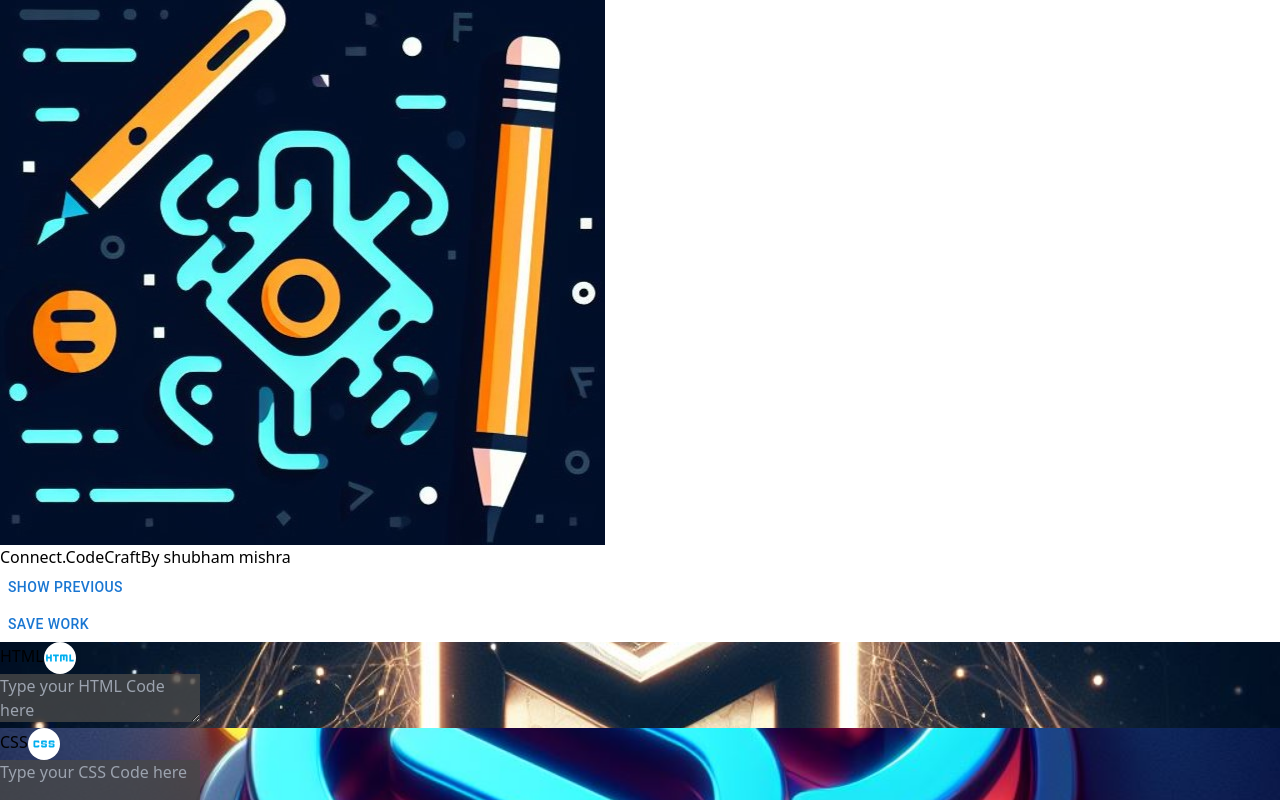
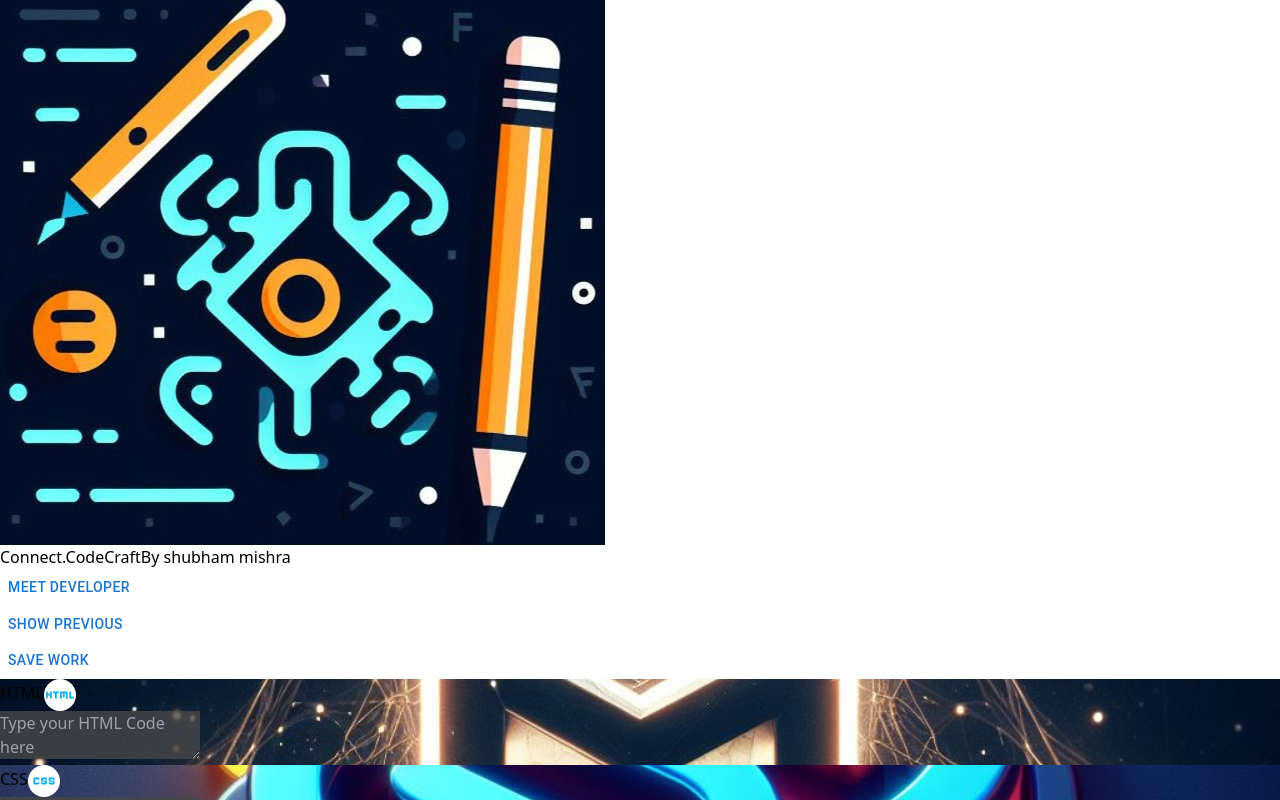
Before and after one commit to shubham-mishra-2003/connect.codecraft, a React (Vite) app: page / in a window 1280 px wide. Shown: the top 800 px of the page. Built offline with nearby package versions, Linux system fonts and the light colour scheme.

Commit message:
Update Header.jsx

```diff
--- a/src/components/Header.jsx
+++ b/src/components/Header.jsx
@@ -1,3 +1,4 @@
+import { Button } from "@mui/material";
 import Logo from "../img/logo.jpeg";
 import SaveButton from "./SaveButton";
 import SavedCodes from "./SavedCodes";
@@ -17,7 +18,12 @@ const Header = () => {
           </span>
         </div>
       </div>
-      <div className="flex gap-2 items-center">
+      <div className="hidden md:block p-0">
+        <Button href="https://shubhammishra.vercel.app" target="_main">
+          Meet Developer
+        </Button>
+      </div>
+      <div className="flex items-center">
         <SavedCodes />
         <SaveButton />
       </div>
```
